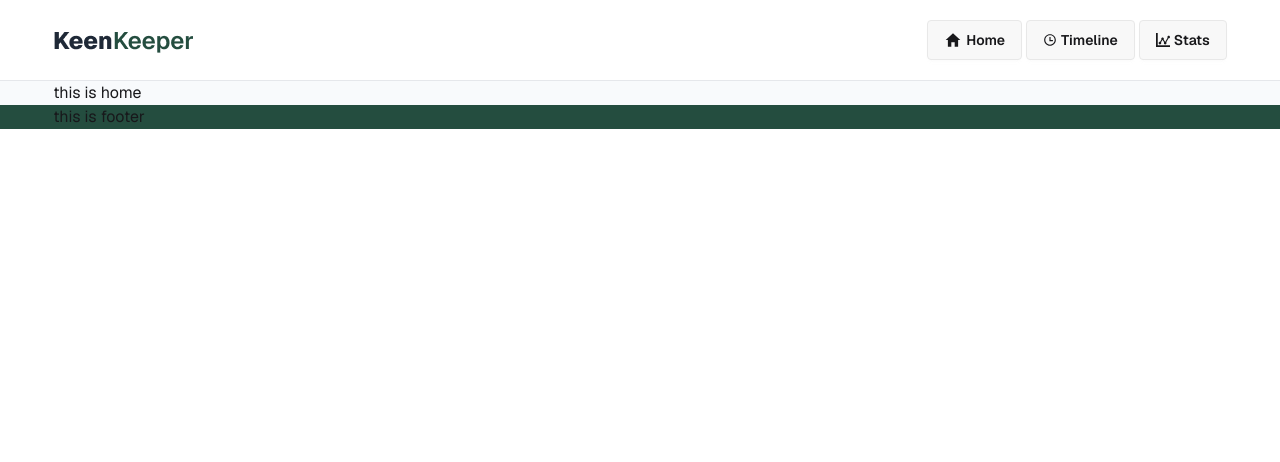
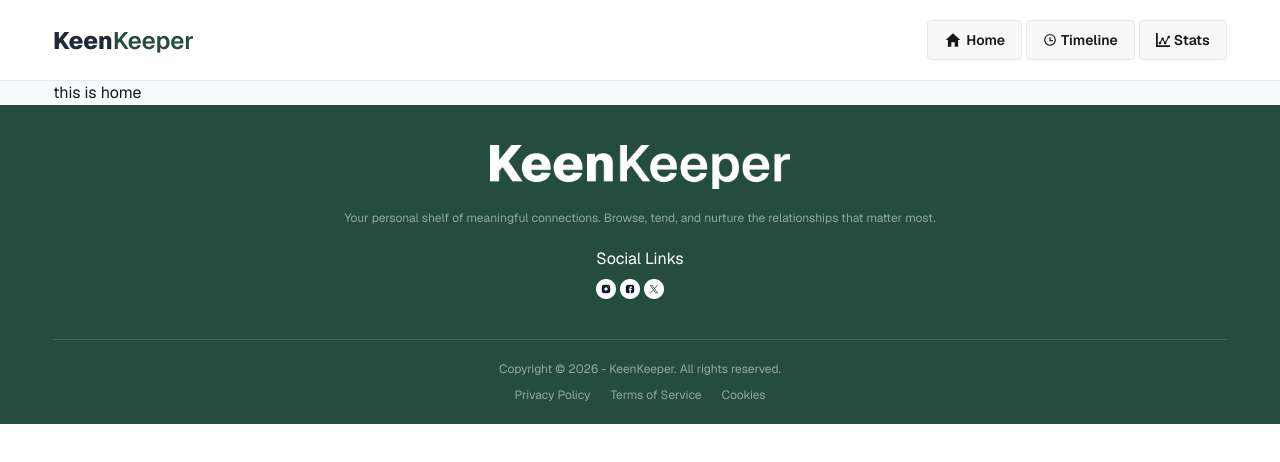
Before and after one commit to msirazu/keen-keeper, a React (Vite) app: page / in a window 1280 px wide. Shown: the top 462 px of the page. Built offline with nearby package versions, Linux system fonts and the light colour scheme.

Commit message:
footer completed

```diff
--- a/src/assets/styles/index.css
+++ b/src/assets/styles/index.css
@@ -11,6 +11,9 @@
 
 @layer components {
     .btn-main {
-        @apply bg-footer text-white cursor-pointer py-1 px-4 rounded-sm hover:bg-[#346F5B] transition duration-300;
+        @apply bg-footer text-white cursor-pointer py-1 px-4 rounded-sm hover:bg-footer-two transition duration-300;
+    }
+    .footer-text-two {
+        @apply text-[12px] text-white opacity-50 font-normal;
     }
 }
--- a/src/components/layout/footer/Footer.jsx
+++ b/src/components/layout/footer/Footer.jsx
@@ -1,7 +1,34 @@
+import footerLogo from '../../../assets/icons/logo-xl.png';
+import facebookIcon from '../../../assets/icons/facebook.png';
+import instagramIcon from '../../../assets/icons/instagram.png';
+import twitterIcon from '../../../assets/icons/twitter.png';
+
 const Footer = () => {
+    const date = new Date();
     return (
         <div>
-            this is footer
+            <section className='py-10 flex flex-col gap-5 justify-center items-center'>
+                <img src={footerLogo} alt="keen keeper logo" className='w-75'/>
+                <p className='footer-text-two text-center'>Your personal shelf of meaningful connections. Browse, tend, and nurture the relationships that matter most.</p>
+                <div className='space-y-2'>
+                <h5 className='text-white'>Social Links</h5>
+                <div className='flex gap-1'>
+                    <img src={instagramIcon} alt="instagram icon" className='w-5 h-5'/>
+                    <img src={facebookIcon} alt="facebook icon" className='w-5 h-5'/>
+                    <img src={twitterIcon} alt="twitter icon" className='w-5 h-5'/>
+                </div>
+                </div>
+            </section>
+            <section className="footer-text-two flex justify-center py-5 border-t border-gray-500 flex-col items-center md:justify-between gap-2">
+                <div>
+                    <p className="">Copyright © {date.getFullYear()} - KeenKeeper. All rights reserved.</p>
+                </div>
+                <div className="flex gap-5">
+                    <p>Privacy Policy</p>
+                    <p>Terms of Service</p>
+                    <p>Cookies</p>
+                </div>
+            </section>
         </div>
     );
 };
```
